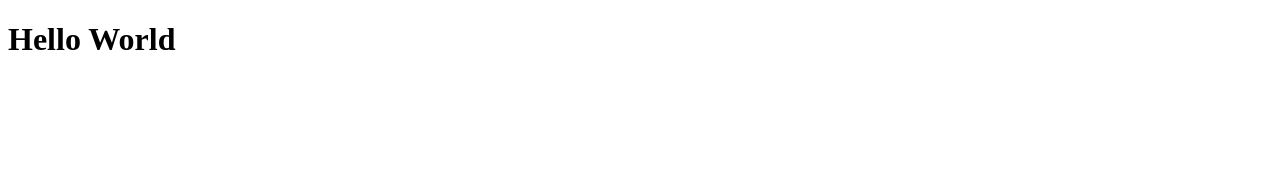
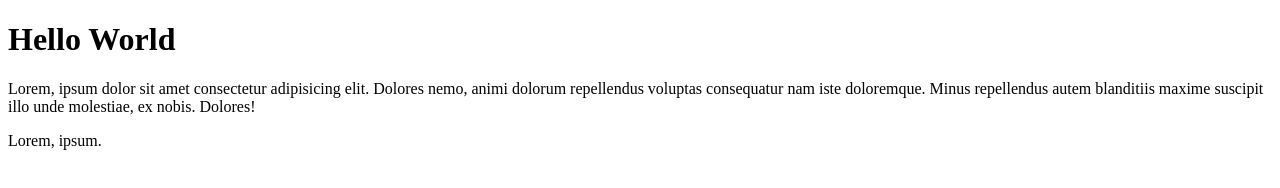
Before and after one commit to DiegoSosa9/clase10, a plain HTML site: page index.html in a window 1280 px wide. Drawn offline with Linux system fonts and the light colour scheme.

Commit message:
nuevoscambios

```diff
--- a/index.html
+++ b/index.html
@@ -8,5 +8,9 @@
 </head>
 <body>
     <h1>Hello World</h1>
+    <p>Lorem, ipsum dolor sit amet consectetur adipisicing elit. Dolores nemo, animi dolorum repellendus voluptas consequatur nam iste doloremque. Minus repellendus autem blanditiis maxime suscipit illo unde molestiae, ex nobis. Dolores!</p>
+    <main>
+        <p>Lorem, ipsum.</p>
+    </main>
 </body>
 </html>
```
